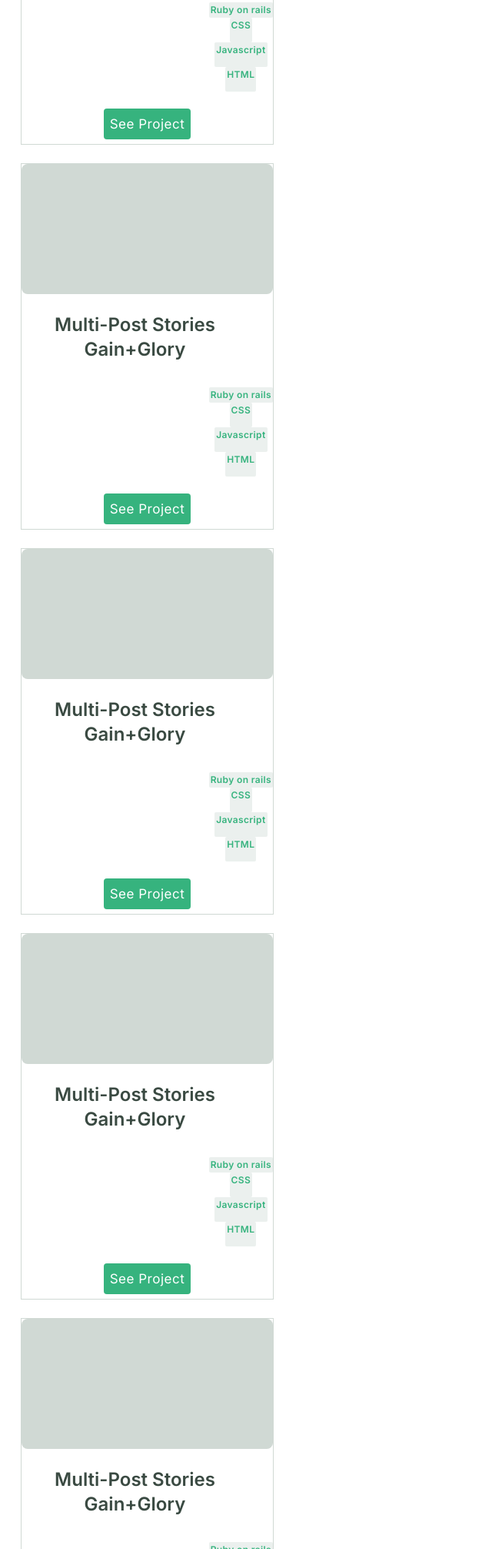
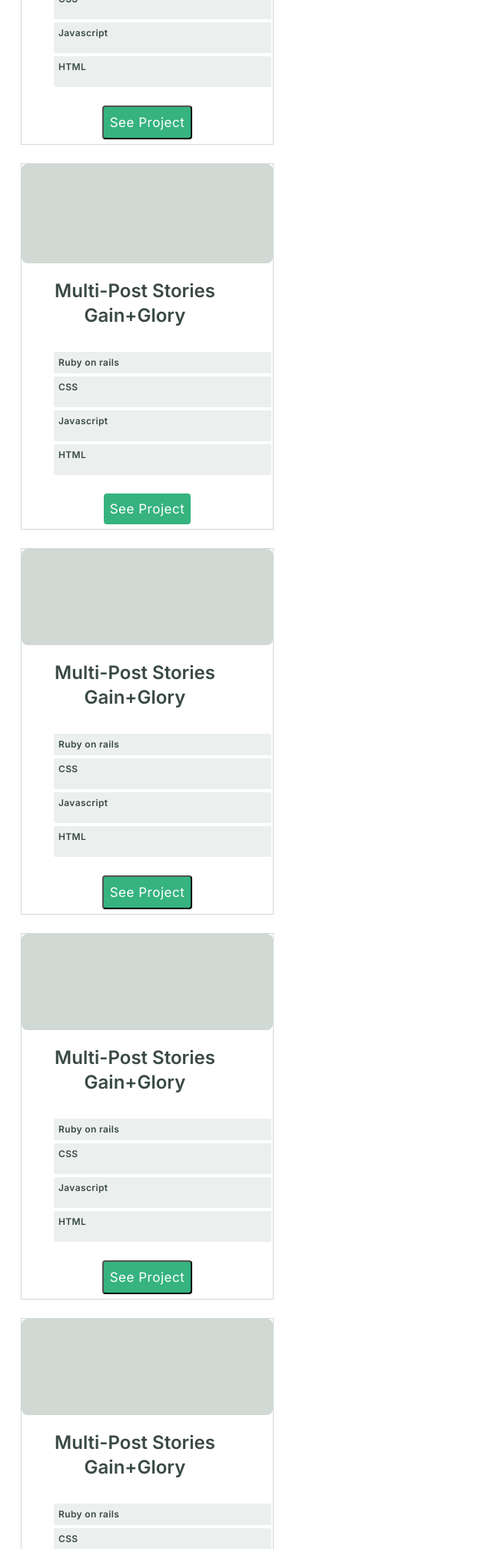
Before and after one commit to joramot/my-portfolio, a website: page index.html in a window 1280 px wide. Shown: the part 1410-3422 px from the top of the page at 77% size, without its empty margins (0-640 px from the left). Drawn offline with Linux system fonts and the light colour scheme.

Commit message:
change from <p> tag to <h1, h2> tags, change from <p> tag in button to <button> tags, set up  background-image in about me section

```diff
--- a/css/style.css
+++ b/css/style.css
@@ -274,7 +274,7 @@
   top: 300px;
 }
 
-.card-work-row > div {
+.card-work-row>div {
   display: flex;
   flex-direction: column;
   align-content: center;
@@ -284,15 +284,15 @@
 }
 
 .tags-grid {
-  display: grid;
-  justify-content: space-between;
+  display: inline-grid;
+  grid-template-columns: auto;
+
 }
 
-.tags-grid > li {
-  grid-column: 4;
-  margin: auto;
-  padding: 2px;
-  color: #36b37e;
+.tags-grid>li {
+  margin: 2px;
+  padding: 6px;
+  color: #3a4a42;
   background: #ebf0ee;
   border-radius: 2px;
   font-family: 'Inter', sans-serif;
@@ -332,6 +332,7 @@
   width: 379px;
   height: 1625px;
   top: 4100px;
+  background: url(/assets/illustration-about-me.svg) center left no-repeat, url(/assets/illustration-1-about-me.svg) top right no-repeat;
 }
 
 .card-about-me-row {
@@ -344,7 +345,7 @@
   gap: 24px;
 }
 
-.card-about-me-row > div {
+.card-about-me-row>div {
   height: 352px;
   width: 327px;
   top: 1px;
--- a/index.html
+++ b/index.html
@@ -66,12 +66,23 @@
             </div>
         </section>
         <section class="recent-works-section">
-            <p class="section-title">My Recent Works</p>
+            <h1 class="section-title">My Recent Works</h1>
             <img class="indicator" src="/assets/Indicator.png" alt="">
             <div class="card-work-row">
                 <div>
                     <div class="card-img"><img src="" alt=""></div>
-                    <p class="text">Multi-Post Stories Gain+Glory</p>
+                    <h2 class="text">Multi-Post Stories Gain+Glory</h2>
+                    <ul class="tags-grid">
+                        <li>Ruby on rails</li>
+                        <li>CSS</p>
+                        <li>Javascript</p>
+                        <li>HTML</p>
+                    </ul>
+                    <button type="button" class="text-button-2">See Project</button>
+                </div>
+                <div>
+                    <div class="card-img"><img src="" alt=""></div>
+                    <h2 class="text">Multi-Post Stories Gain+Glory</h2>
                     <ul class="tags-grid">
                         <li>Ruby on rails</li>
                         <li>CSS</p>
@@ -82,67 +93,56 @@
                 </div>
                 <div>
                     <div class="card-img"><img src="" alt=""></div>
-                    <p class="text">Multi-Post Stories Gain+Glory</p>
+                    <h2 class="text">Multi-Post Stories Gain+Glory</h2>
                     <ul class="tags-grid">
                         <li>Ruby on rails</li>
                         <li>CSS</p>
                         <li>Javascript</p>
                         <li>HTML</p>
                     </ul>
-                    <p class="text-button-2">See Project</p>
+                    <button type="button" class="text-button-2">See Project</button>
                 </div>
                 <div>
                     <div class="card-img"><img src="" alt=""></div>
-                    <p class="text">Multi-Post Stories Gain+Glory</p>
+                    <h2 class="text">Multi-Post Stories Gain+Glory</h2>
                     <ul class="tags-grid">
                         <li>Ruby on rails</li>
                         <li>CSS</p>
                         <li>Javascript</p>
                         <li>HTML</p>
                     </ul>
-                    <p class="text-button-2">See Project</p>
+                    <button type="button" class="text-button-2">See Project</button>
                 </div>
                 <div>
                     <div class="card-img"><img src="" alt=""></div>
-                    <p class="text">Multi-Post Stories Gain+Glory</p>
+                    <h2 class="text">Multi-Post Stories Gain+Glory</h2>
                     <ul class="tags-grid">
                         <li>Ruby on rails</li>
                         <li>CSS</p>
                         <li>Javascript</p>
                         <li>HTML</p>
                     </ul>
-                    <p class="text-button-2">See Project</p>
+                    <button type="button" class="text-button-2">See Project</button>
                 </div>
                 <div>
                     <div class="card-img"><img src="" alt=""></div>
-                    <p class="text">Multi-Post Stories Gain+Glory</p>
+                    <h2 class="text">Multi-Post Stories Gain+Glory</h2>
                     <ul class="tags-grid">
                         <li>Ruby on rails</li>
                         <li>CSS</p>
                         <li>Javascript</p>
                         <li>HTML</p>
                     </ul>
-                    <p class="text-button-2">See Project</p>
-                </div>
-                <div>
-                    <div class="card-img"><img src="" alt=""></div>
-                    <p class="text">Multi-Post Stories Gain+Glory</p>
-                    <ul class="tags-grid">
-                        <li>Ruby on rails</li>
-                        <li>CSS</p>
-                        <li>Javascript</p>
-                        <li>HTML</p>
-                    </ul>
-                    <p class="text-button-2">See Project</p>
+                    <button type="button" class="text-button-2">See Project</button>
                 </div>
             </div>
         </section>
         <section class="about-me-section">
-            <p class="section-title">About Me</p>
+            <h1 class="section-title">About Me</h1>
             <p class="support-text text-about-me"> I can help you build a product, feature or website Look through some
                 of my work and experience! If you like what you see and have a project you need coded,
                 don’t hestiate to contact me.</p>
-            <p class="text-button">Get My Resume</p>
+                <button type="button" class="text-button">Get My Resume</button>
             <div class="card-about-me-row">
                 <div class="card-about-me">
                     <img class="icons-about-me" src="/icons/icon-languages.png" alt="">
```
Also changed, not shown: assets/illustration-1-about-me.svg (added), assets/illustration-about-me.svg (added).
